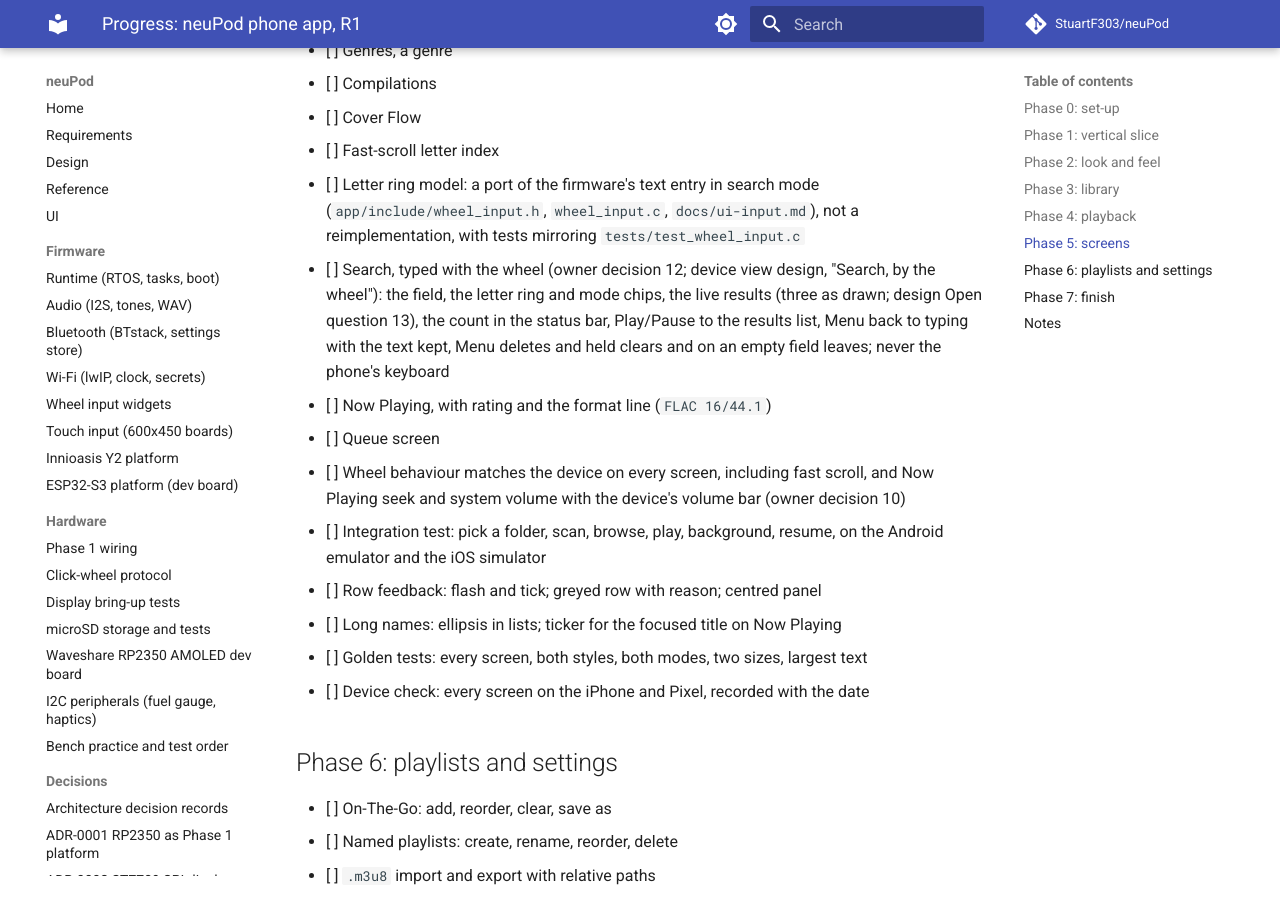
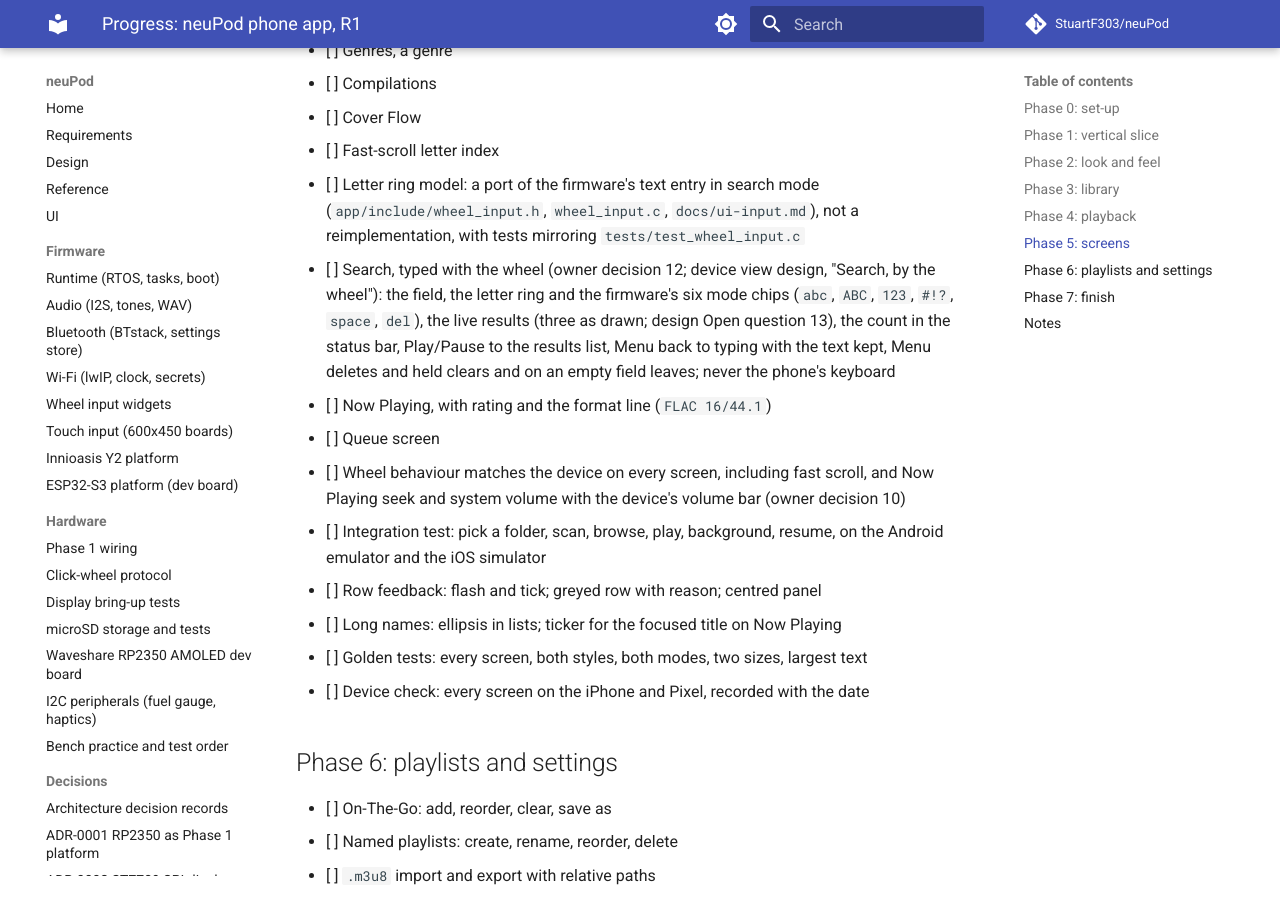
Before and after one commit to StuartF303/neuPod, an MkDocs documentation site: the page built from docs/app/PROGRESS.md, in a window 1280 px wide and 900 px high, scrolled down 3625 px. Built offline with MkDocs 1.6.1 and Material for MkDocs 9.7.7, drawn with Linux system fonts in a browser that asks for light colours; comment, search, counter and statistics services are not loaded; some of the changed text lies outside the part shown.

Commit message:
docs(app): keep the firmware's #!? chip in Search (owner)
Co-Authored-By: Claude Opus 5.5 <noreply@anthropic.com>

```diff
--- a/docs/app/PROGRESS.md
+++ b/docs/app/PROGRESS.md
@@ -90,7 +90,7 @@ Every item means: works on Android and iOS, covered by tests at the levels the s
 - [ ] Cover Flow
 - [ ] Fast-scroll letter index
 - [ ] Letter ring model: a port of the firmware's text entry in search mode (`app/include/wheel_input.h`, `wheel_input.c`, `docs/ui-input.md`), not a reimplementation, with tests mirroring `tests/test_wheel_input.c`
-- [ ] Search, typed with the wheel (owner decision 12; device view design, "Search, by the wheel"): the field, the letter ring and mode chips, the live results (three as drawn; design Open question 13), the count in the status bar, Play/Pause to the results list, Menu back to typing with the text kept, Menu deletes and held clears and on an empty field leaves; never the phone's keyboard
+- [ ] Search, typed with the wheel (owner decision 12; device view design, "Search, by the wheel"): the field, the letter ring and the firmware's six mode chips (`abc`, `ABC`, `123`, `#!?`, `space`, `del`), the live results (three as drawn; design Open question 13), the count in the status bar, Play/Pause to the results list, Menu back to typing with the text kept, Menu deletes and held clears and on an empty field leaves; never the phone's keyboard
 - [ ] Now Playing, with rating and the format line (`FLAC 16/44.1`)
 - [ ] Queue screen
 - [ ] Wheel behaviour matches the device on every screen, including fast scroll, and Now Playing seek and system volume with the device's volume bar (owner decision 10)
--- a/docs/app/README.md
+++ b/docs/app/README.md
@@ -44,7 +44,8 @@ Status: specification, 21 November 2026. Nothing is built. The working instructi
     it later, in the firmware and the app together.
 12. **Search is typed with the wheel (owner, 22 November 2026)**, as text is on the device. It never opens the phone's
     keyboard. It uses the firmware's text entry in search mode (`docs/ui-input.md`, model in
-    `app/include/wheel_input.h`): the letter ring and mode chips, with live results as the user types. The screen is in
+    `app/include/wheel_input.h`): the letter ring and mode chips, with live results as the user types. The chips are the firmware's six: `abc`,
+    `ABC`, `123`, `#!?`, `space`, `del` (owner, 22 November 2026; the design drew five, without `#!?`). The screen is in
     the [device view design](../design/2026-11-21-app-device-view/README.md), "Search, by the wheel".
 
 Everything else in this document is the designer's proposal until the owner confirms it. Proposals that most need a
```
Also changed, not shown: other parts of docs/app/PROGRESS.md (+1 -1 lines).
